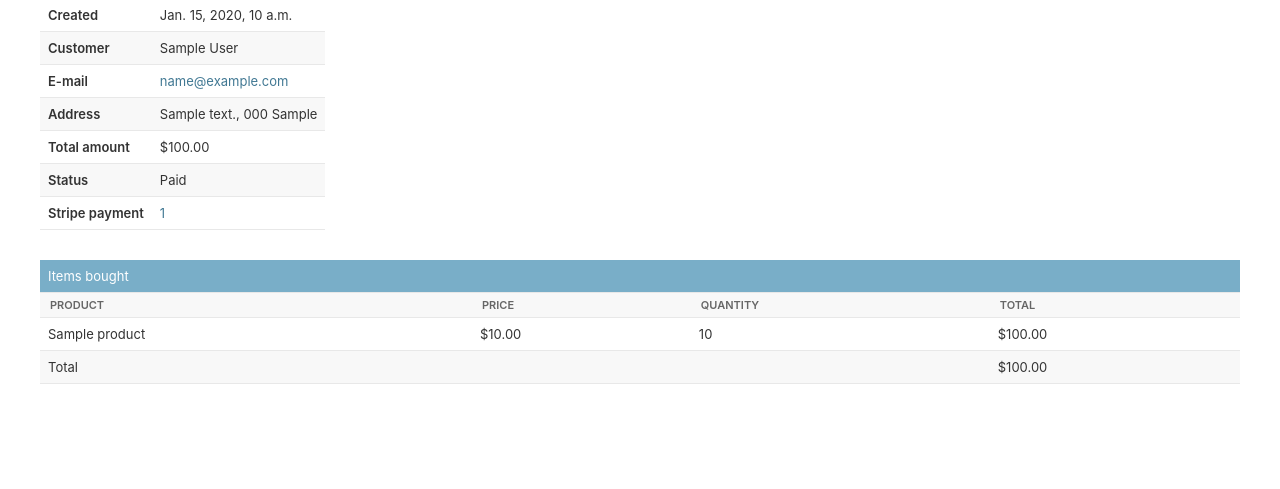
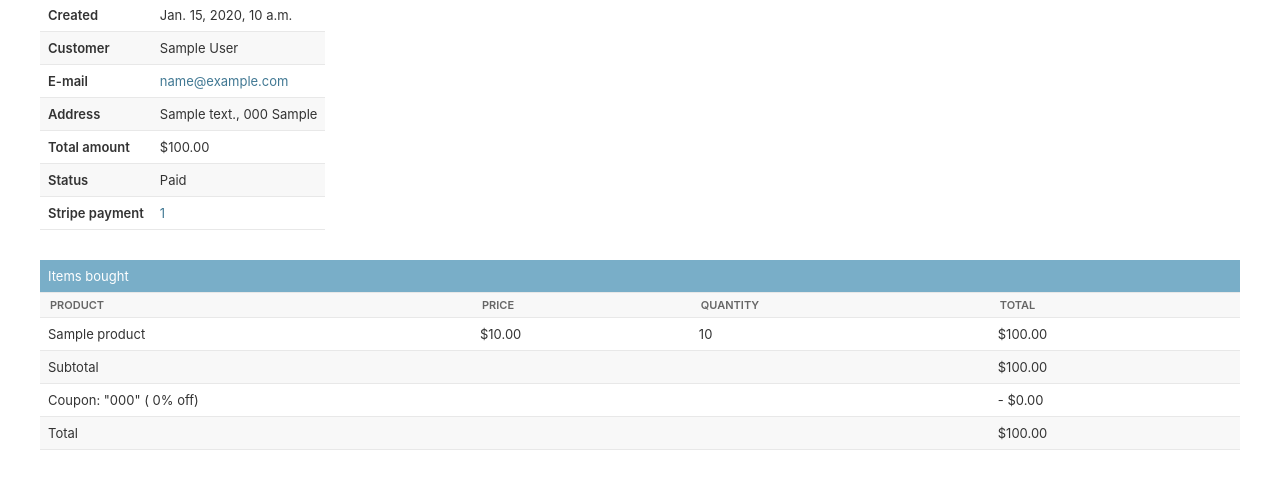
Before and after one commit to agorlenko2/myshop, a Django app: page /order/admin/order/1/ in a window 1280 px wide. Shown: the part 151-640 px from the top of the page. Run offline with Django 4.2, Linux system fonts and the light colour scheme; a user stored in the database is signed in; tables that the repository leaves empty hold one stand-in row (values such as "Sample post"); parts of the project's set-up code (start-up, migrations or seed data) failed here and were passed over.

Commit message:
Extend coupon functionality

```diff
--- a/myshop/cart/templates/cart/detail.html
+++ b/myshop/cart/templates/cart/detail.html
@@ -70,7 +70,7 @@
         </tbody>
     </table>
     <p>Apply a coupon:</p>
-    <form action="{% url "coupons:apply" %}" method="post">
+    <form action="{% url "coupons:coupon_apply" %}" method="post">
         {{ coupon_apply_form }}
         <input type="submit" value="Apply">
         {% csrf_token %}
--- a/myshop/orders/models.py
+++ b/myshop/orders/models.py
@@ -1,7 +1,11 @@
+from decimal import Decimal
+
 from django.db import models
 from django.conf import settings
+from django.core.validators import MinValueValidator, MaxValueValidator
 
 from shop.models import Product
+from coupons.models import Coupon
 
 
 class Order(models.Model):
@@ -15,6 +19,21 @@ class Order(models.Model):
     updated = models.DateField(auto_now=True)
     paid = models.BooleanField(default=False)
     stripe_id = models.CharField(max_length=250, blank=True)
+    coupon = models.ForeignKey(
+        Coupon,
+        on_delete=models.SET_NULL,
+        related_name='orders',
+        null=True,
+        blank=True
+    )
+    discount = models.IntegerField(
+        verbose_name='Discount (%)',
+        default=0,
+        validators=(
+            MinValueValidator(0),
+            MaxValueValidator(100)
+        )
+    )
 
     class Meta:
         ordering = ('-created', )
@@ -26,13 +45,25 @@ class Order(models.Model):
         return f'Order {self.id}'
 
     def get_total_cost(self):
-        return sum(item.get_cost() for item in self.items.all())
+        return self.get_total_cost_before_discount() - self.get_discount()
 
     def get_stripe_url(self):
         if not self.stripe_id:
             return ''
         path = '/test/' if '_test_' in settings.STRIPE_SECRET_KEY else '/'
         return f'https://dashboard.stripe.com{path}payments/{self.stripe_id}'
+
+    def get_total_cost_before_discount(self):
+        return sum(item.get_cost() for item in self.items.all())
+
+    def get_discount(self):
+        if self.discount:
+            return (
+                self.get_total_cost_before_discount() * (
+                    self.discount / Decimal(100)
+                )
+            )
+        return Decimal(0)
 
 
 class OrderItem(models.Model):
--- a/myshop/orders/templates/admin/orders/order/detail.html
+++ b/myshop/orders/templates/admin/orders/order/detail.html
@@ -3,7 +3,6 @@
     Order {{ order.id }} {{ block.super }}
 {% endblock title%}
 {% block breadcrumbs %}
-
     <div class="breadcrumbs">
         <a href="{% url "admin:index" %}">Home</a> &rsaquo;
         <a href="{% url "admin:orders_order_changelist" %}">Orders</a>
@@ -82,9 +81,26 @@
                         <td class="num">${{ item.get_cost }}</td>
                     </tr>
                 {% endfor %}
+                {% if order.coupon %}
+                    <tr class="subtotal">
+                        <td colspan="3">Subtotal</td>
+                        <td class="num">
+                            ${{ order.get_total_cost_before_discount|floatformat:2 }}
+                        </td>
+                    </tr>
+                    <tr>
+                        <td colspan="3">
+                            Coupon: "{{ order.coupon.code }}"
+                            ( {{ order.discount }}% off)
+                        </td>
+                        <td class="num_meg">
+                            - ${{ order.get_discount|floatformat:2 }}
+                        </td>
+                    </tr>
+                {% endif %}
                 <tr class="total">
                     <td colspan="3">Total</td>
-                    <td class="num">${{ order.get_total_cost }}</td>
+                    <td class="num">${{ order.get_total_cost|floatformat:2 }}</td>
                 </tr>
             </tbody>
         </table>
--- a/myshop/orders/views.py
+++ b/myshop/orders/views.py
@@ -19,7 +19,11 @@ def order_create(request):
     if request.method == 'POST':
         form = OrderCreateForm(request.POST)
         if form.is_valid():
-            order = form.save()
+            order = form.save(commit=False)
+            if cart.coupon:
+                order.coupon = cart.coupon
+                order.discount = cart.coupon.discount
+            order.save()
             for item in cart:
                 OrderItem.objects.create(
                     order=order,
```
Also changed, not shown: myshop/orders/templates/orders/order/pdf.html (+18 -1 lines), myshop/payment/templates/payment/process.html (+20 -1 lines), myshop/payment/views.py (+11 -0 lines), requirements.txt (+25 -0 lines), myshop/orders/migrations/0004_order_coupon_order_discount.py (added).
